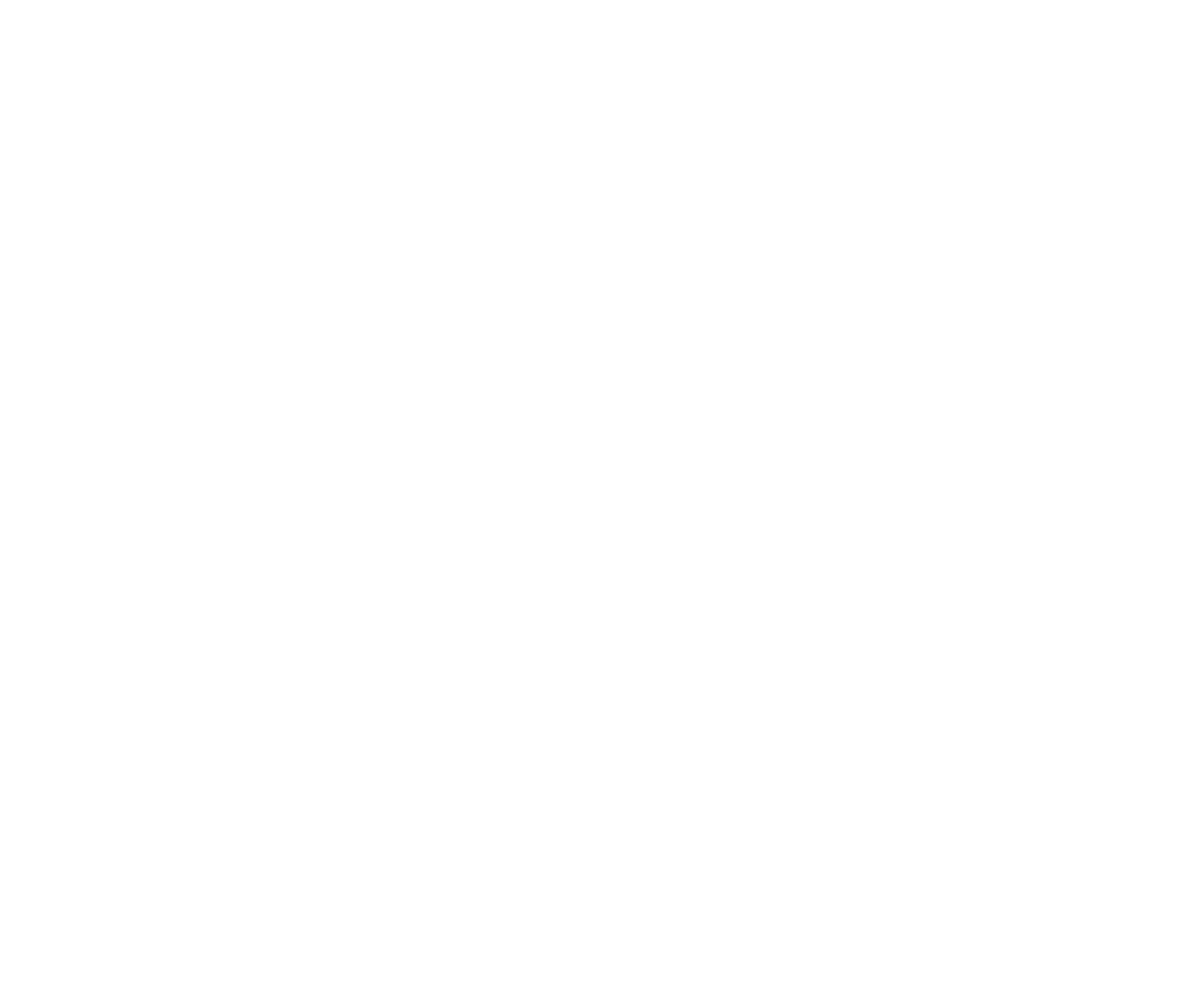
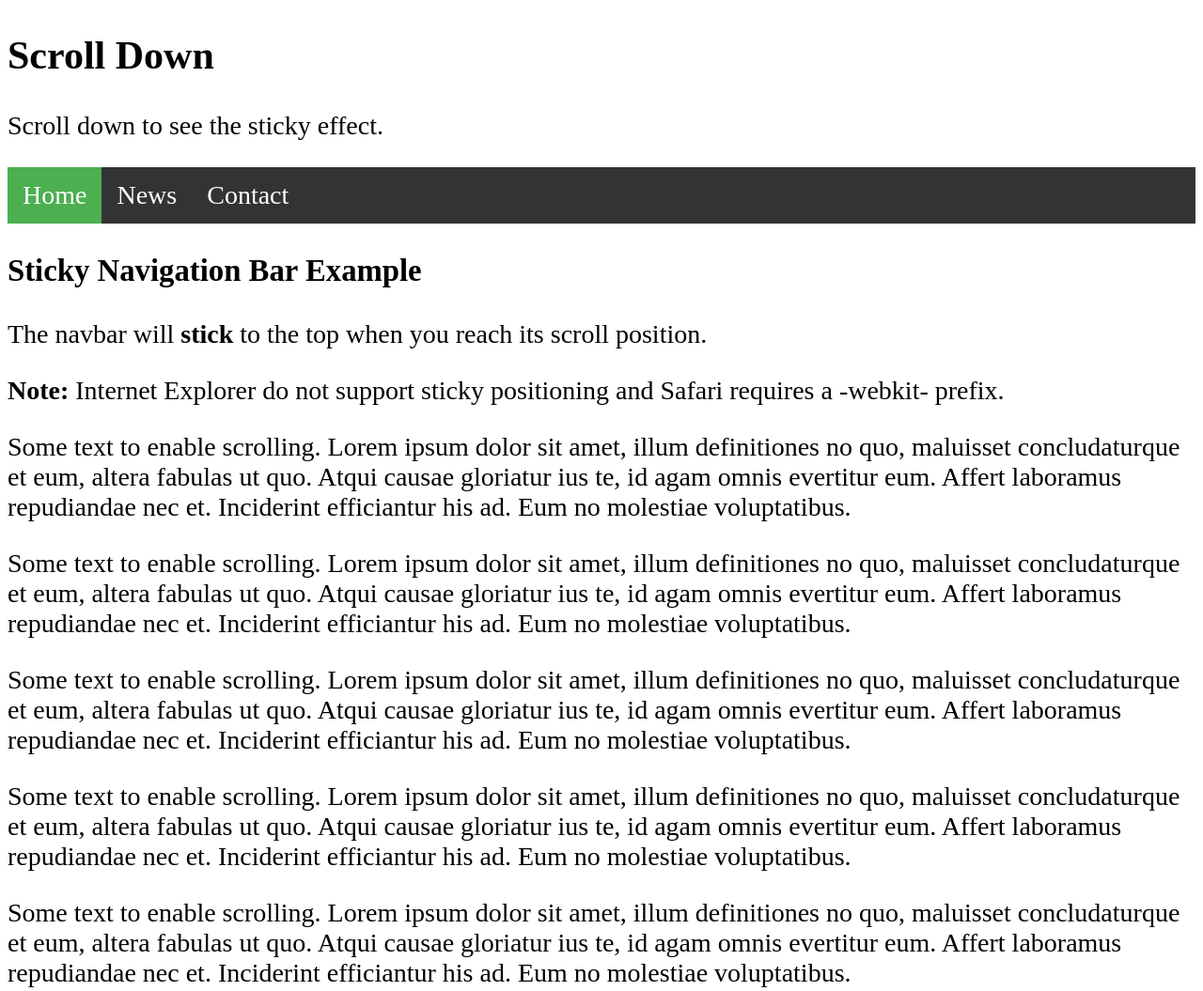
Before and after one commit to JerssonVasquez/VSCODE_GITPrueba, a plain HTML site: page index.html in a window 1280 px wide. Shown: the top 1055 px of the page at 94% size. Before the commit the page ends 800 px from the top, so only its background shows below. Drawn offline with Linux system fonts and the light colour scheme.

Commit message:
Creacion de barra menu con css

```diff
--- /dev/null
+++ b/CSS/style.css
@@ -0,0 +1,34 @@
+body {
+    font-size: 28px;
+  }
+
+  ul {
+    list-style-type: none;
+    margin: 0;
+    padding: 0;
+    overflow: hidden;
+    background-color: #333;
+    position: -webkit-sticky; /* Safari */
+    position: sticky;
+    top: 0;
+  }
+
+  li {
+    float: left;
+  }
+
+  li a {
+    display: block;
+    color: white;
+    text-align: center;
+    padding: 14px 16px;
+    text-decoration: none;
+  }
+
+  li a:hover {
+    background-color: #111;
+  }
+
+  .active {
+    background-color: #4CAF50;
+  }
--- a/index.html
+++ b/index.html
@@ -4,9 +4,30 @@
     <meta charset="UTF-8">
     <meta http-equiv="X-UA-Compatible" content="IE=edge">
     <meta name="viewport" content="width=device-width, initial-scale=1.0">
+    <link rel="stylesheet" href="CSS/style.css">
     <title>Document</title>
 </head>
 <body>
+    <div class="header">
+        <h2>Scroll Down</h2>
+        <p>Scroll down to see the sticky effect.</p>
+    </div>
 
+      <ul>
+        <li><a class="active" href="#home">Home</a></li>
+        <li><a href="#news">News</a></li>
+        <li><a href="#contact">Contact</a></li>
+      </ul>
+
+      <h3>Sticky Navigation Bar Example</h3>
+      <p>The navbar will <strong>stick</strong> to the top when you reach its scroll position.</p>
+      <p><strong>Note:</strong> Internet Explorer do not support sticky positioning and Safari requires a -webkit- prefix.</p>
+      <p>Some text to enable scrolling. Lorem ipsum dolor sit amet, illum definitiones no quo, maluisset concludaturque et eum, altera fabulas ut quo. Atqui causae gloriatur ius te, id agam omnis evertitur eum. Affert laboramus repudiandae nec et. Inciderint efficiantur his ad. Eum no molestiae voluptatibus.</p>
+      <p>Some text to enable scrolling. Lorem ipsum dolor sit amet, illum definitiones no quo, maluisset concludaturque et eum, altera fabulas ut quo. Atqui causae gloriatur ius te, id agam omnis evertitur eum. Affert laboramus repudiandae nec et. Inciderint efficiantur his ad. Eum no molestiae voluptatibus.</p>
+      <p>Some text to enable scrolling. Lorem ipsum dolor sit amet, illum definitiones no quo, maluisset concludaturque et eum, altera fabulas ut quo. Atqui causae gloriatur ius te, id agam omnis evertitur eum. Affert laboramus repudiandae nec et. Inciderint efficiantur his ad. Eum no molestiae voluptatibus.</p>
+      <p>Some text to enable scrolling. Lorem ipsum dolor sit amet, illum definitiones no quo, maluisset concludaturque et eum, altera fabulas ut quo. Atqui causae gloriatur ius te, id agam omnis evertitur eum. Affert laboramus repudiandae nec et. Inciderint efficiantur his ad. Eum no molestiae voluptatibus.</p>
+      <p>Some text to enable scrolling. Lorem ipsum dolor sit amet, illum definitiones no quo, maluisset concludaturque et eum, altera fabulas ut quo. Atqui causae gloriatur ius te, id agam omnis evertitur eum. Affert laboramus repudiandae nec et. Inciderint efficiantur his ad. Eum no molestiae voluptatibus.</p>
+      <p>Some text to enable scrolling. Lorem ipsum dolor sit amet, illum definitiones no quo, maluisset concludaturque et eum, altera fabulas ut quo. Atqui causae gloriatur ius te, id agam omnis evertitur eum. Affert laboramus repudiandae nec et. Inciderint efficiantur his ad. Eum no molestiae voluptatibus.</p>
+      <p>Some text to enable scrolling. Lorem ipsum dolor sit amet, illum definitiones no quo, maluisset concludaturque et eum, altera fabulas ut quo. Atqui causae gloriatur ius te, id agam omnis evertitur eum. Affert laboramus repudiandae nec et. Inciderint efficiantur his ad. Eum no molestiae voluptatibus.</p>
 </body>
 </html>
```
